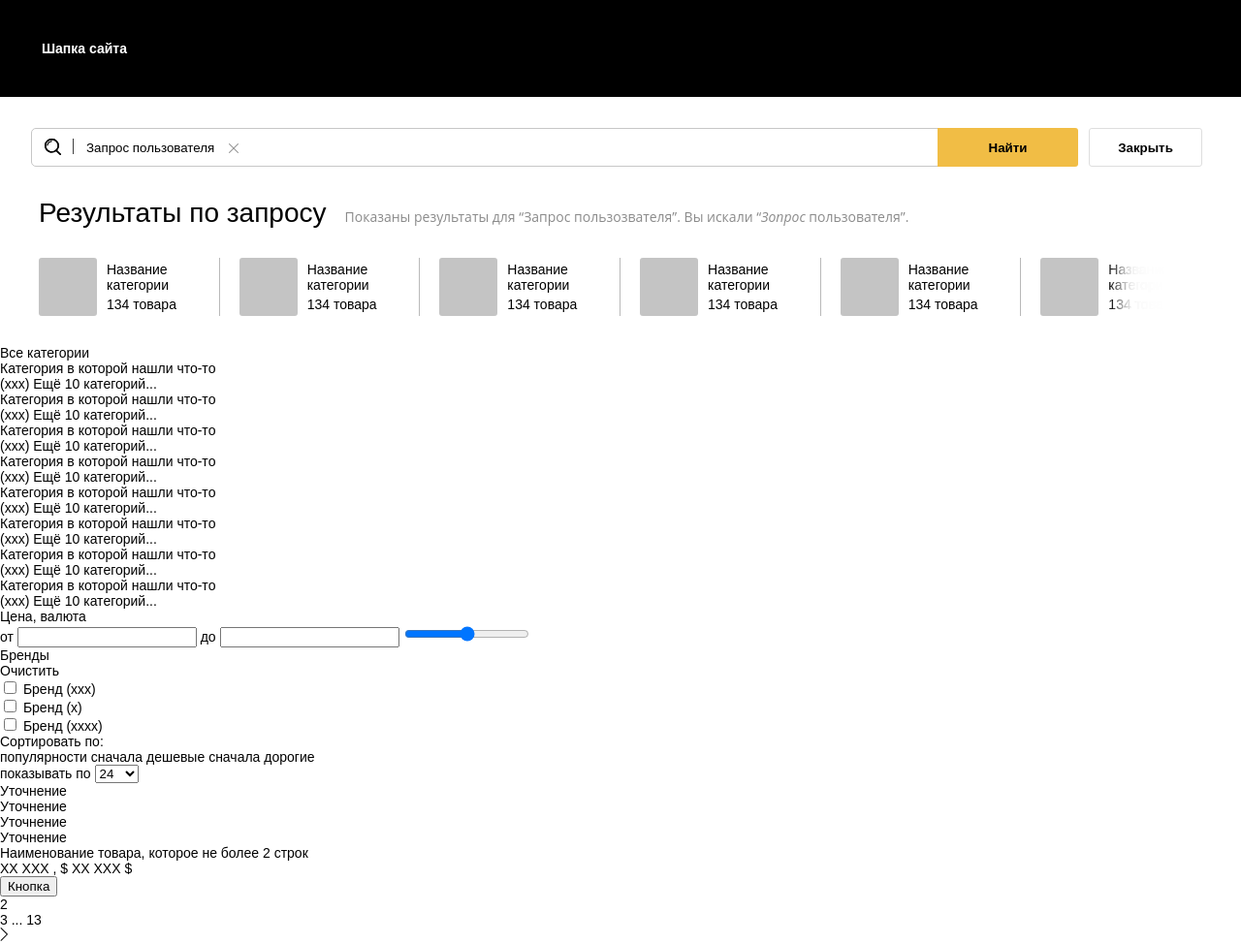
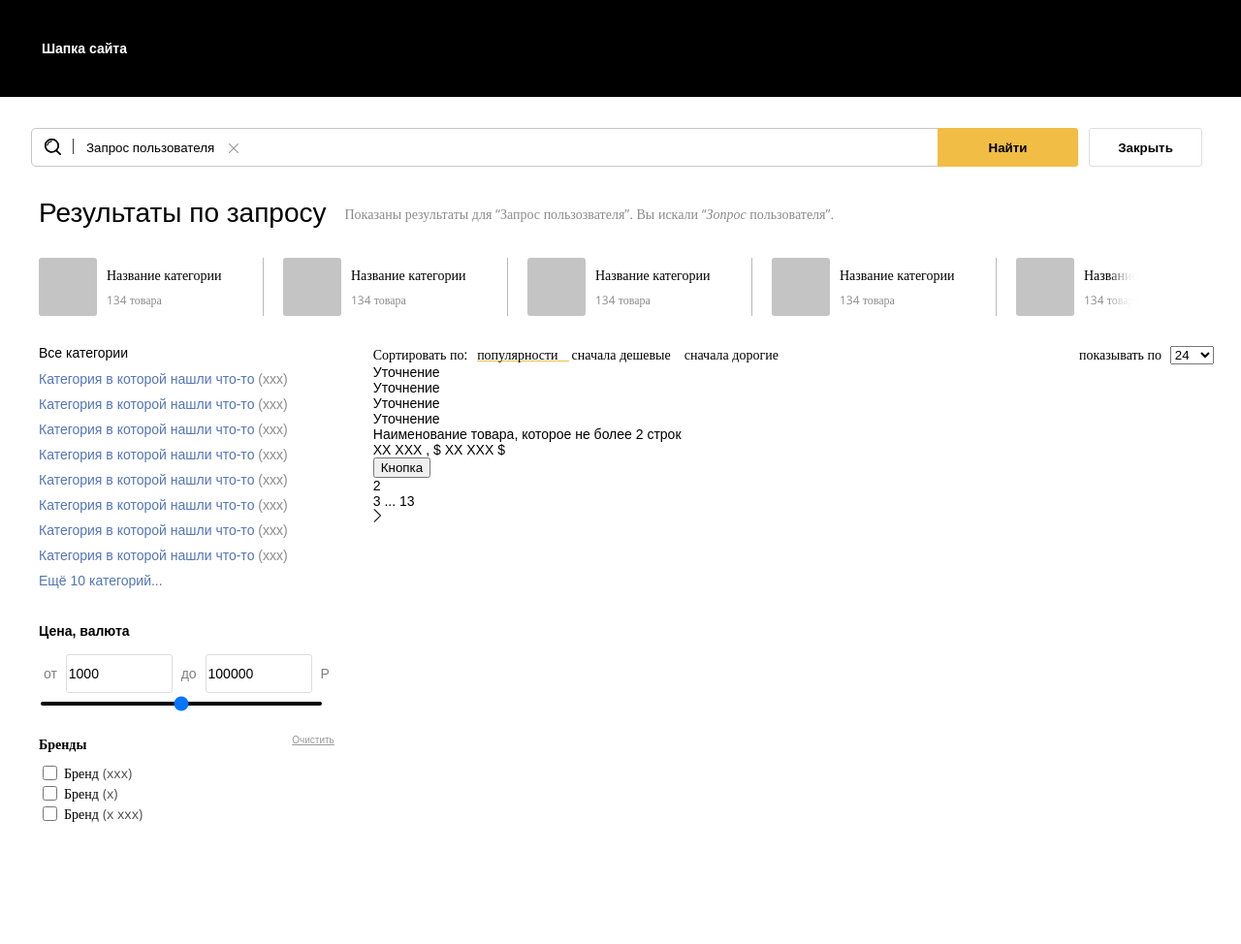
Before and after one commit to EriKuroi/testTask, a website: page index.html in a window 1280 px wide. Shown: the top 974 px of the page at 97% size. Drawn offline with nearby package versions, Linux system fonts and the light colour scheme.

Commit message:
Add css for aside part

```diff
--- a/index.html
+++ b/index.html
@@ -6,7 +6,10 @@
     <meta name="viewport" content="width=device-width, initial-scale=1.0">
     <meta http-equiv="X-UA-Compatible" content="ie=edge">
 
+    <link rel="preconnect" href="https://fonts.gstatic.com">
+    <link href="https://fonts.googleapis.com/css2?family=Open+Sans&display=swap" rel="stylesheet">
     <link href="https://fonts.googleapis.com/css?family=Roboto:400,500" rel="stylesheet">
+
     <link rel="stylesheet" href="./style.css">
     <link rel="icon" type="image/png" href="./assets/favicon-32x32.png" />
     <title>Test</title>
@@ -86,85 +89,99 @@
 
 
         </div>
+        <div class="results-main-part-wrapper">
 
             <aside class="results-left-side">
 
                 <div class="categories-found">
                     <h5>Все категории</h5>
                     <div class="categories-found-item">
-                    <p>Категория в которой нашли что-то</p>
+                        <p>
+                            Категория в которой нашли что-то
                             <span>
                                 (ххх)
                             </span>
-                    <a>Ещё 10 категорий...</a>
+                        </p>
                     </div>
 
                     <div class="categories-found-item">
-                    <p>Категория в которой нашли что-то</p>
+                        <p>
+                            Категория в которой нашли что-то
                             <span>
                                 (ххх)
                             </span>
-                    <a>Ещё 10 категорий...</a>
+                        </p>
                     </div>
 
                     <div class="categories-found-item">
-                    <p>Категория в которой нашли что-то</p>
+                        <p>
+                            Категория в которой нашли что-то
                             <span>
                                 (ххх)
                             </span>
-                    <a>Ещё 10 категорий...</a>
+                        </p>
                     </div>
 
                     <div class="categories-found-item">
-                    <p>Категория в которой нашли что-то</p>
+                        <p>
+                            Категория в которой нашли что-то
                             <span>
                                 (ххх)
                             </span>
-                    <a>Ещё 10 категорий...</a>
+                        </p>
                     </div>
 
                     <div class="categories-found-item">
-                    <p>Категория в которой нашли что-то</p>
+                        <p>
+                            Категория в которой нашли что-то
                             <span>
                                 (ххх)
                             </span>
-                    <a>Ещё 10 категорий...</a>
+                        </p>
                     </div>
 
                     <div class="categories-found-item">
-                    <p>Категория в которой нашли что-то</p>
+                        <p>
+                            Категория в которой нашли что-то
                             <span>
                                 (ххх)
                             </span>
-                    <a>Ещё 10 категорий...</a>
+                        </p>
                     </div>
 
                     <div class="categories-found-item">
-                    <p>Категория в которой нашли что-то</p>
+                        <p>
+                            Категория в которой нашли что-то
                             <span>
                                 (ххх)
                             </span>
-                    <a>Ещё 10 категорий...</a>
+                        </p>
                     </div>
 
                     <div class="categories-found-item">
-                    <p>Категория в которой нашли что-то</p>
+                        <p>
+                            Категория в которой нашли что-то
                             <span>
                                 (ххх)
                             </span>
-                    <a>Ещё 10 категорий...</a>
+                        </p>
                     </div>
+
+                    <div class="categories-found-more" role="button">Ещё 10 категорий...</div>
 
                 </div>
 
                 <div class="price-range-wrapper">
                     <h3>Цена, валюта</h3>
+                    <div class="price-range-min-max">
                         <label for="min-price">от</label>
-                <input type="number" name="min-price" id="min-price">
+                        <input type="number" name="min-price" id="min-price" value="1000">
                         <label for="max-price">до</label>
-                <input type="number" name="max-price" id="max-price">
-                <span class="price-range_currency"></span>
-                <input type="range" name="price-range" id="price-range" min="1000" max="1000000">
+                        <input type="number" name="max-price" id="max-price" value="100000">
+                        <span class="price-range_currency">P</span>
+                    </div>
+                    <input type="range" name="price-range" id="price-range" class="range-control" min="1000"
+                        max="1000000">
                 </div>
 
                 <div class="brands-wrapper">
@@ -176,14 +193,14 @@
                         <span>(xxx)</span>
                     </div>
                     <div class="brands-item">
-                    <input type="checkbox" id="brand1" name="brand1">
-                    <label for="brand1">Бренд</label>
+                        <input type="checkbox" id="brand2" name="brand2">
+                        <label for="brand2">Бренд</label>
                         <span>(x)</span>
                     </div>
                     <div class="brands-item">
-                    <input type="checkbox" id="brand1" name="brand1">
-                    <label for="brand1">Бренд</label>
-                    <span>(xxxx)</span>
+                        <input type="checkbox" id="brand3" name="brand3">
+                        <label for="brand3">Бренд</label>
+                        <span>(x xxx)</span>
                     </div>
                 </div>
             </aside>
@@ -193,7 +210,7 @@
                     <div class="sorting-top-line">
                         <div class="sort-by-wrapper">
                             <h4>Сортировать по:</h4>
-                        <span role="button">популярности</span>
+                            <span role="button" class="sort-by-selected">популярности</span>
                             <span role="button">сначала дешевые</span>
                             <span role="button">сначала дорогие</span>
                         </div>
@@ -229,7 +246,8 @@
                             Наименование товара, которое не более 2 строк
                         </div>
                         <div class="goods-item-price-wrapper">
-                        <span class="goods-item-price-current">ХХ ХХХ , <span class="goods-item-price-currency">$</span>
+                            <span class="goods-item-price-current">ХХ ХХХ , <span
+                                    class="goods-item-price-currency">$</span>
                             </span>
                             <span class="goods-item-price-previous">ХХ ХХХ <span
                                     class="goods-item-price-currency">$</span></span>
@@ -255,5 +273,6 @@
                 </div>
             </main>
         </div>
+    </div>
 
 </body>
--- a/style.css
+++ b/style.css
@@ -288,7 +288,7 @@ button {
 
 .results-header {
     display: flex;
-    align-items: baseline;
+    align-items: center;
 }
 
 .results-header h2 {
@@ -330,8 +330,19 @@ button {
     margin: 30px 20px;
     flex-wrap: nowrap;
     overflow-x: auto;
+    -ms-overflow-style: none;
+    /* Internet Explorer 10+ */
+    scrollbar-width: none;
+    /* Firefox */
+
+    font-family: Open Sans;
+    font-style: normal;
+    font-weight: normal;
+
+
 }
-.categories-slider ::after{
+
+.categories-slider ::after {
     content: "";
     position: absolute;
     width: 100%;
@@ -344,11 +355,10 @@ button {
 }
 
 
-.categories-slider ::-webkit-scrollbar {
-    display: none;
+.results-wrapper ::-webkit-scrollbar {
+    width: 0;
+    background: transparent;
 }
-
-
 
 .categories-slider-item {
 
@@ -371,3 +381,199 @@ button {
     flex-direction: column;
     justify-content: space-evenly;
 }
+
+.categories-slider-item h3 {
+    width: 141px;
+    font-size: 14px;
+    line-height: 19px;
+}
+
+.categories-slider-item p {
+    font-size: 14px;
+    line-height: 19px;
+    font-size: 12px;
+    line-height: 16px;
+    color: #8B8B8B;
+
+}
+
+/*-----------results main part--------------*/
+
+
+
+
+.results-main-part-wrapper {
+    /* grid-template-columns: 40px 290px 42px 260px 44px 260px 43px 260px 40px; */
+    display: flex;
+    padding-left: 40px;
+}
+
+/*-----------results main part aside--------------*/
+
+.categories-found {
+    margin-bottom: 36px;
+
+}
+
+.categories-found h5 {
+    margin-bottom: 11px;
+}
+
+.categories-found-item,
+.categories-found-more {
+    color: #5375B7;
+    margin-bottom: 10px;
+
+}
+
+.categories-found-item span {
+    color: #8B8B8B;
+}
+
+.price-range-wrapper {
+    margin-bottom: 27px;
+
+}
+
+.price-range-wrapper h3 {
+    font-weight: bold;
+    margin-bottom: 16px;
+
+}
+
+.price-range-min-max input {
+    width: 110px;
+    height: 40px;
+    border: 1px solid #DEDEDE;
+    box-sizing: border-box;
+    border-radius: 3px;
+    font-size: 14px;
+}
+
+.price-range-min-max label,
+.price-range-min-max span {
+    opacity: 0.5;
+    margin: 0 5px 0 5px;
+}
+
+.price-range-wrapper input[type="range"] {
+    -webkit-appearance: none;
+
+    width: 290px;
+    height: 4px;
+
+    background: #000000;
+    border-radius: 30px;
+}
+
+.price-range-wrapper input[type="range"] ::-webkit-slider-thumb {
+    -webkit-appearance: none;
+    appearance: none;
+    width: 14px;
+    height: 14px;
+    background: #FFFFFF;
+    border: 2px solid #000000;
+    box-sizing: border-box;
+
+    cursor: pointer;
+}
+
+.price-range-wrapper input[type="range"]::-moz-range-thumb {
+    width: 25px;
+    height: 25px;
+    background: #4CAF50;
+    cursor: pointer;
+}
+
+.brands-wrapper {
+    font-family: Open Sans;
+    position: relative;
+
+
+}
+
+.brands-wrapper h3 {
+    font-weight: bold;
+    line-height: 19px;
+    margin-bottom: 10px;
+}
+
+.brands-clean {
+    position: absolute;
+    top: 0;
+    right: 0;
+    font-family: Arial;
+    font-size: 10px;
+    line-height: 11px;
+    text-decoration-line: underline;
+    color: #333333;
+    opacity: 0.5;
+}
+
+.brands-item {
+    display: flex;
+    align-items: center;
+}
+
+.brands-item input {
+    width: 15px;
+    height: 15px;
+
+    border: 1px solid #DEDEDE;
+    box-sizing: border-box;
+    border-radius: 3px;
+}
+
+.brands-item label {
+    margin-left: 4px;
+
+}
+
+.brands-item span {
+    margin-left: 4px;
+    opacity: 0.7;
+}
+
+/*-----------results main part main--------------*/
+main {
+    padding-left: 40px;
+    width: 867px;
+}
+
+.sorting-top-line,
+.sort-by-wrapper {
+    display: flex;
+}
+
+.sorting-top-line {
+    justify-content: space-between;
+    font-family: Open Sans;
+    line-height: 19px;
+}
+
+.sort-by-wrapper h4 {
+    margin-right: 10px;
+
+}
+
+.sort-by-wrapper span {
+    margin-right: 14px;
+}
+.sort-by-selected {
+    position: relative;
+}
+.sort-by-wrapper ::before {
+    content: '';
+    position: absolute;
+    width: 95px;
+    height: 1px;
+    background-color: #F1BD45;
+    top: 16px;
+    left: 0;
+    z-index: -1;
+}
+
+.show-per-page-wrapper span {
+    margin-right: 5px;
+
+}
```
Lines whose indentation alone changed are shown as unchanged.
